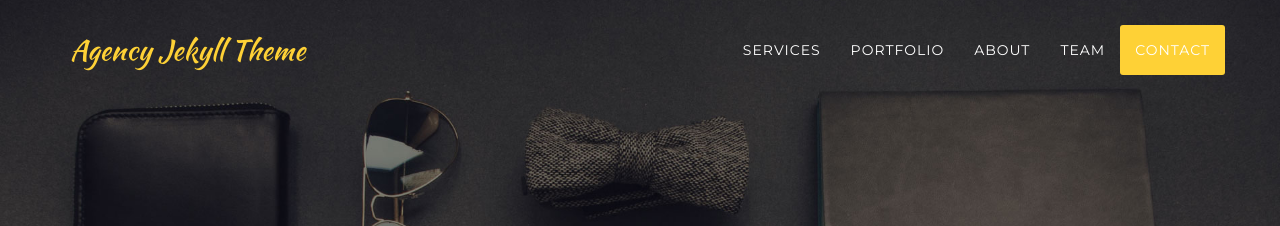
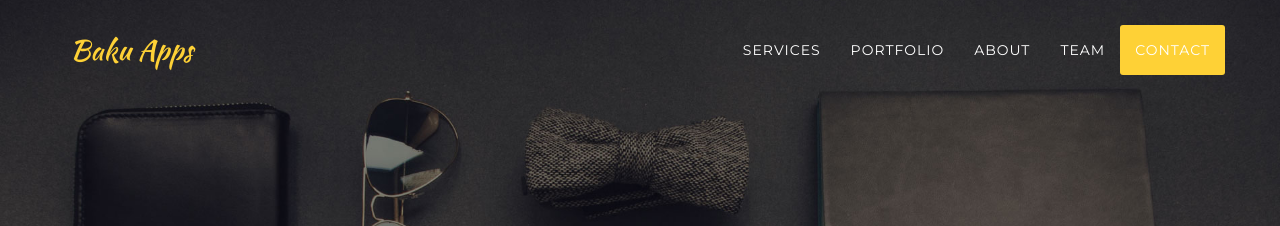
Before and after one commit to baku-apps/baku-apps.github.io, a Jekyll site: the page built from index.md, in a window 1280 px wide. Shown: the top 226 px of the page. Built offline with Jekyll 4.4.1, drawn with Linux system fonts in a browser that asks for light colours; nearby versions of some CDN libraries; some web fonts are replaced; part of the change alters nothing that is shown.

Commit message:
change config file

```diff
--- a/_config.yml
+++ b/_config.yml
@@ -5,17 +5,15 @@
 
 # Site settings
 
-title: Agency Jekyll Theme
-email: your-mail@your-domain.com
+title: Baku Apps
+email: hello@baku-apps.com
 description: > # this means to ignore newlines until "author:"
-  Write an awesome description for your new site here. You can edit this
-  line in _config.yml. It will appear in your document head meta (for
-  Google search results) and in your feed.xml site description.
-author: laklau
+  Mobile and web development done right!
+author: Bart Kuipers
 keyword: jekyll
 baseurl: "" # the subpath of your site, e.g. /blog
 url: "" # the base hostname & protocol for your site, e.g. http://example.com
-github_username:  laklau
+github_username:  baku-apps
 
 # Build settings
 
```
Also changed, not shown: Gemfile.lock.
